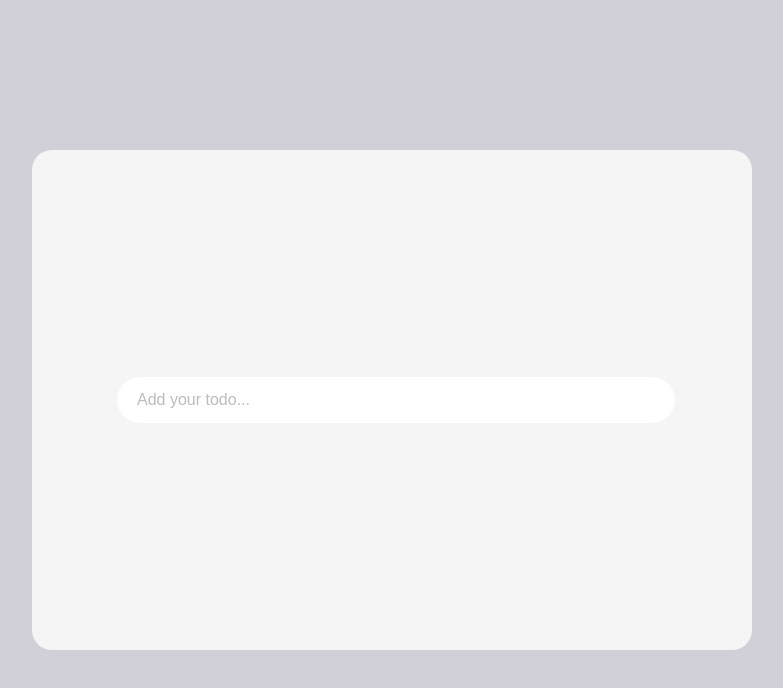
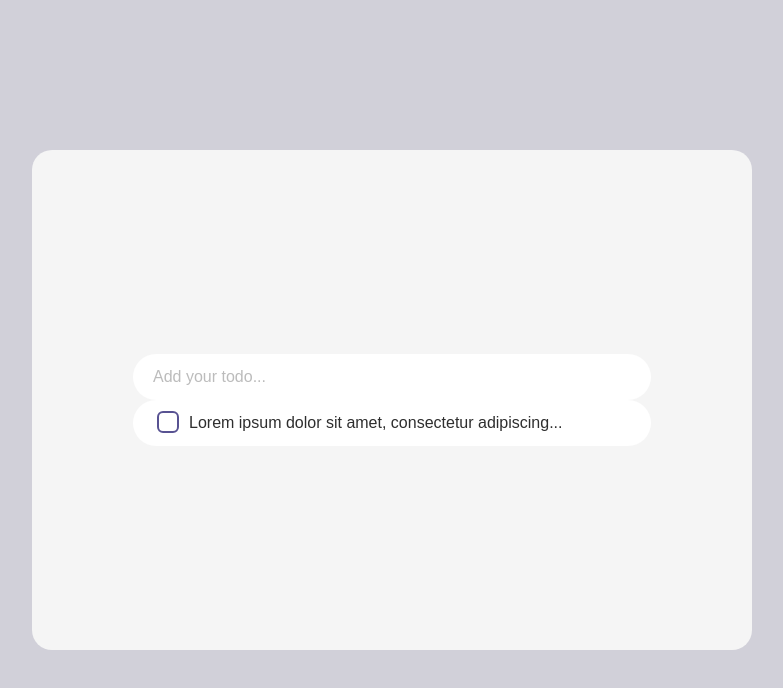
Before and after one commit to pploythehuman/TodoList, a React (Create React App) app: page / in a window 1280 px wide. Shown: the top 688 px of the page, without its empty margins (248-1031 px from the left). Built offline with nearby package versions, Linux system fonts and the light colour scheme.

Commit message:
add TaskItem

```diff
--- a/src/App.tsx
+++ b/src/App.tsx
@@ -2,18 +2,21 @@ import React from 'react';
 
 import './index.scss'
 import TaskInput from '../src/components/TaskInput';
+import TaskItem from '../src/components/TaskItem';
 
 function App() {
   return (
     <div className="app-container">
       <div className="main-container">
-        <div style={{ width: '550px' }}>
-          <TaskInput
-            value="Add"
-            placeholder="Add your todo..."
-            onChange={()=>{}}
-          />
-        </div>
+        <TaskInput
+          value="Add"
+          placeholder="Add your todo..."
+          onChange={()=>{}}
+        />
+        <TaskItem
+          title="Lorem ipsum dolor sit amet, consectetur adipiscing elit, sed do eiusmod tempor incididunt ut labore et dolore magna aliqua. Ut enim ad minim veniam, quis nostrud exercitation ullamco laboris nisi ut aliquip ex ea commodo consequat. Duis aute irure dolor in reprehenderit in voluptate velit esse cillum dolore eu fugiat nulla pariatur. Excepteur sint occaecat cupidatat non proident, sunt in culpa qui officia deserunt mollit anim id est laborum."
+          isChecked={false}
+        />
       </div>
     </div>
   );
--- /dev/null
+++ b/src/components/TaskItem.tsx
@@ -0,0 +1,23 @@
+import React from 'react';
+import { EllipsisOutlined } from '@ant-design/icons';
+
+interface TaskItemProps {
+  title: string;
+  isChecked: boolean;
+  maxlength?: number;
+}
+
+const TaskItem:React.FC<TaskItemProps>= ({ title, isChecked, maxlength=50 }) => {
+  return(
+    <div className="task-item">
+      <div className="task-item-checkbox">
+        <label>
+          <input className="task-item-checkbox-input" type="checkbox" />
+        </label>
+      </div>
+      <p>{title.length < maxlength? title : `${title.slice(0, maxlength)}...` }</p>
+    </div>
+  );
+};
+
+export default TaskItem;
--- a/src/index.scss
+++ b/src/index.scss
@@ -35,6 +35,7 @@ p {
 
 .main-container {
   display: flex;
+  flex-direction: column;
   justify-content: center;
   align-items: center;
   width: 720px;
@@ -56,6 +57,7 @@ p {
   border-radius: 9999px;
   border: none;
   padding: 0px 20px 0px 20px;
+  box-sizing: border-box;
   @include text;
 }
 
@@ -68,3 +70,44 @@ p {
   @include text;
   color: #BCBCBC;
 }
+
+.task-item {
+  display: flex;
+  justify-content: left;
+  align-items: center;
+  width: 518px;
+  height: 46px;
+  background: #FFFFFF;
+  border-radius: 9999px;
+  border: none;
+  padding: 0px 20px 0px 20px;
+  box-sizing: border-box;
+  @include text;
+}
+
+.task-item-checkbox input[type="checkbox"] {
+    /* removing default appearance */
+    -webkit-appearance: none;
+    appearance: none;
+    /* creating a custom design */
+    width: 22px;
+    height: 22px;
+    border-radius: 6px;
+    margin-right: 10px;
+    border: 2px solid $color-primary;
+    outline: none;
+    cursor: pointer;
+}
+
+.task-item-checkbox input[type="checkbox"]:checked {
+  -webkit-appearance: checkbox;
+  appearance: checkbox;
+  background-color: $color-primary;
+}
+
+.task-item-checkbox label {
+  display: inline-flex;
+  align-items: center;
+  justify-content: center;
+  height: 100%;
+}
```
